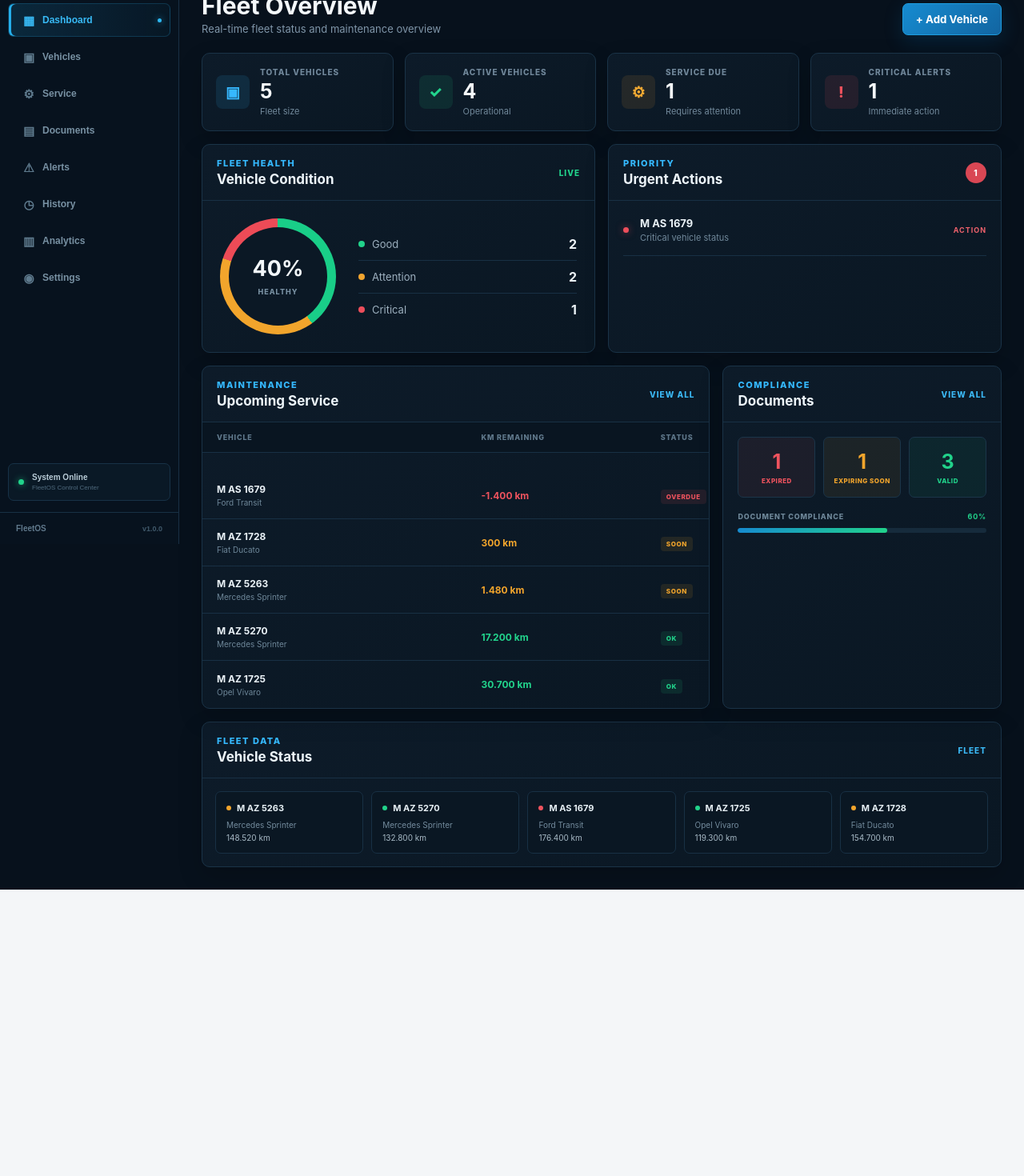
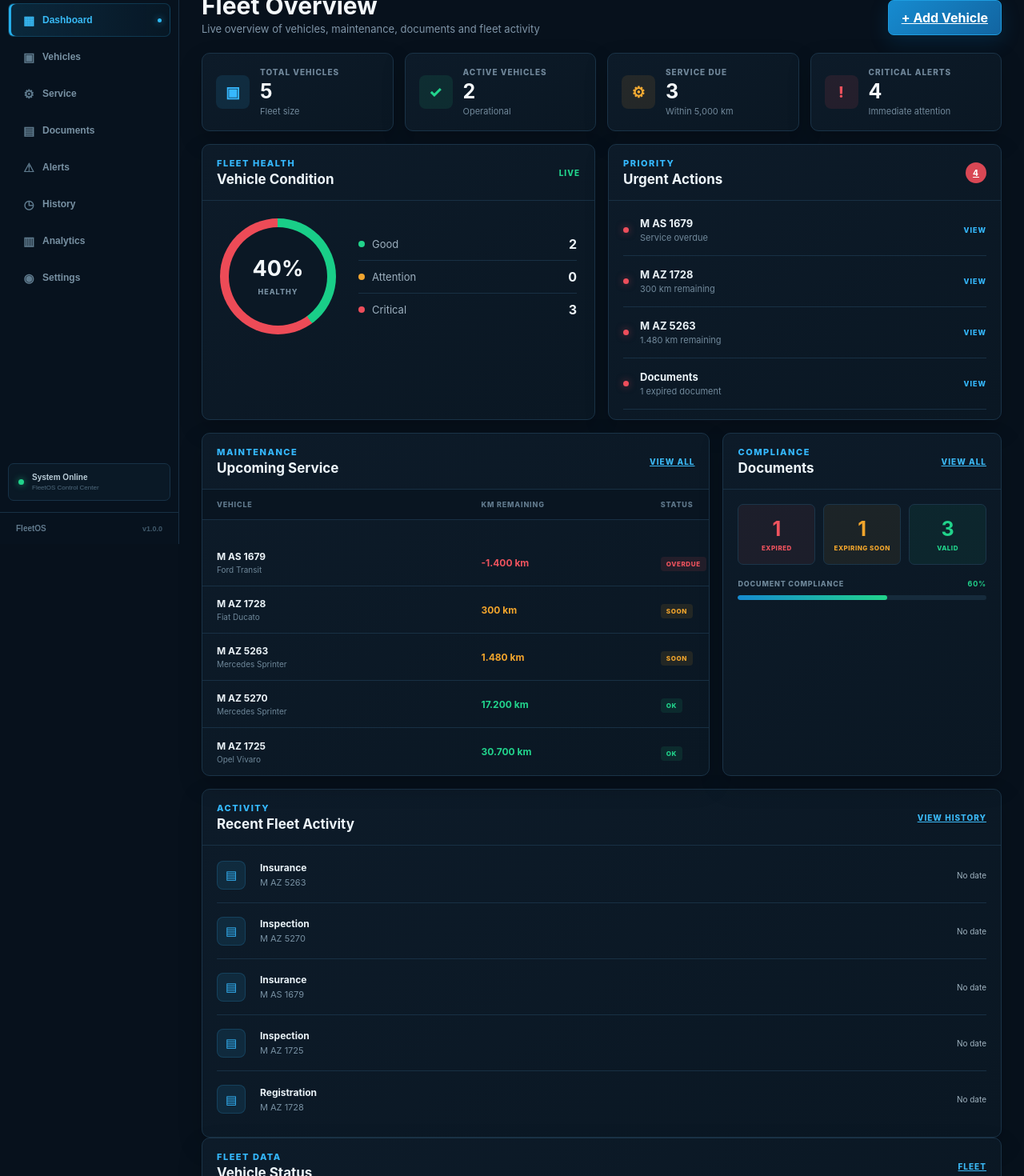
Before and after one commit to johnny1978m/FleetOS, a React (Vite) app in the folder fleetos-react/: page / in a window 1280 px wide. Shown: the part 120-1590 px from the top of the page at 80% size. Before the commit the page ends 1232 px from the top, so only its background shows below. Built offline with nearby package versions, Linux system fonts and the light colour scheme.

Commit message:
Improve dynamic fleet dashboard

```diff
--- a/fleetos-react/src/pages/Dashboard/Dashboard.css
+++ b/fleetos-react/src/pages/Dashboard/Dashboard.css
@@ -632,3 +632,128 @@
     display: none;
   }
 }
+
+/* Recent Fleet Activity */
+.recent-activity-list {
+  padding: 2px 18px 12px;
+}
+
+.recent-activity-item {
+  display: grid;
+  grid-template-columns: 40px 1fr auto;
+  align-items: center;
+  gap: 14px;
+  min-height: 70px;
+  padding: 10px 0;
+  border-bottom: 1px solid #183044;
+}
+
+.recent-activity-item:last-child {
+  border-bottom: 0;
+}
+
+.activity-type {
+  width: 36px;
+  height: 36px;
+  display: grid;
+  place-items: center;
+  border-radius: 8px;
+  background: rgba(53, 185, 255, 0.1);
+  border: 1px solid rgba(53, 185, 255, 0.16);
+}
+
+.activity-type span {
+  color: #35b9ff;
+  font-size: 15px;
+}
+
+.activity-info {
+  min-width: 0;
+}
+
+.activity-info strong,
+.activity-info span {
+  display: block;
+}
+
+.activity-info strong {
+  color: #e9f2f7;
+  font-size: 12px;
+  font-weight: 700;
+  overflow: hidden;
+  text-overflow: ellipsis;
+  white-space: nowrap;
+}
+
+.activity-info span {
+  margin-top: 4px;
+  color: #7891a3;
+  font-size: 11px;
+}
+
+.activity-meta {
+  min-width: 90px;
+  text-align: right;
+}
+
+.activity-meta span,
+.activity-meta small {
+  display: block;
+}
+
+.activity-meta span {
+  color: #9fb2bf;
+  font-size: 10px;
+}
+
+.activity-meta small {
+  margin-top: 4px;
+  color: #35b9ff;
+  font-size: 10px;
+  font-weight: 700;
+}
+
+.empty-activity {
+  min-height: 120px;
+  display: flex;
+  flex-direction: column;
+  align-items: center;
+  justify-content: center;
+  gap: 5px;
+  color: #dce7ed;
+}
+
+.empty-activity strong {
+  font-size: 13px;
+}
+
+.empty-activity span {
+  color: #71899b;
+  font-size: 11px;
+}
+
+.action-item a {
+  color: #35b9ff;
+  font-size: 9px;
+  font-weight: 800;
+  letter-spacing: 1px;
+  text-decoration: none;
+}
+
+.action-item a:hover,
+.panel-link:hover {
+  color: #8adfff;
+  text-decoration: none;
+}
+
+@media (max-width: 560px) {
+  .recent-activity-item {
+    grid-template-columns: 36px 1fr;
+  }
+
+  .activity-meta {
+    grid-column: 2;
+    min-width: 0;
+    text-align: left;
+  }
+}
--- a/fleetos-react/src/pages/Dashboard/Dashboard.jsx
+++ b/fleetos-react/src/pages/Dashboard/Dashboard.jsx
@@ -1,120 +1,332 @@
 import { useMemo } from "react";
+import { Link } from "react-router-dom";
 import { useFleet } from "../../context/useFleet";
 import "./Dashboard.css";
 
 function Dashboard() {
   const { vehicles, documents } = useFleet();
 
+  const serviceHistory = useMemo(() => {
+    try {
+      return JSON.parse(localStorage.getItem("fleetos-service-history") || "[]");
+    } catch {
+      return [];
+    }
+  }, []);
+
+  const getRemaining = (vehicle) => {
+    const service = Number(vehicle.serviceKm) - Number(vehicle.km);
+    const oil = Number(vehicle.oilKm) - Number(vehicle.km);
+    return Math.min(service, oil);
+  };
+
   const stats = useMemo(() => {
-    const good = vehicles.filter((v) => v.status === "Good").length;
-    const attention = vehicles.filter((v) => v.status === "Attention").length;
-    const critical = vehicles.filter((v) => v.status === "Critical").length;
-    const serviceDue = vehicles.filter((v) => Number(v.serviceKm) <= Number(v.km) || Number(v.oilKm) <= Number(v.km)).length;
-    const active = vehicles.length - critical;
-    const expired = documents.filter((d) => d.status === "Expired").length;
-    const expiring = documents.filter((d) => d.status === "Attention").length;
+    let good = 0;
+    let attention = 0;
+    let critical = 0;
 
-    return { good, attention, critical, serviceDue, active, expired, expiring };
+    vehicles.forEach((vehicle) => {
+      const remaining = getRemaining(vehicle);
+
+      if (vehicle.status === "Critical" || remaining <= 2000) {
+        critical += 1;
+      } else if (vehicle.status === "Attention" || remaining <= 5000) {
+        attention += 1;
+      } else {
+        good += 1;
+      }
+    });
+
+    const serviceDue = vehicles.filter(
+      (vehicle) => getRemaining(vehicle) <= 5000,
+    ).length;
+
+    const expired = documents.filter(
+      (document) => document.status === "Expired",
+    ).length;
+
+    const expiring = documents.filter(
+      (document) => document.status === "Attention",
+    ).length;
+
+    const active = Math.max(vehicles.length - critical, 0);
+
+    return {
+      good,
+      attention,
+      critical,
+      serviceDue,
+      expired,
+      expiring,
+      active,
+    };
   }, [vehicles, documents]);
 
   const upcoming = useMemo(() => {
     return vehicles
-      .map((v) => ({
-        ...v,
-        remaining: Math.min(Number(v.serviceKm) - Number(v.km), Number(v.oilKm) - Number(v.km)),
+      .map((vehicle) => ({
+        ...vehicle,
+        remaining: getRemaining(vehicle),
       }))
       .sort((a, b) => a.remaining - b.remaining)
       .slice(0, 5);
   }, [vehicles]);
 
-  const health = vehicles.length ? Math.round((stats.good / vehicles.length) * 100) : 0;
-  const urgentVehicles = vehicles.filter(
-    (v) =>
-      v.status === "Critical" ||
-      Number(v.serviceKm) <= Number(v.km) ||
-      Number(v.oilKm) <= Number(v.km),
-  ).slice(0, 4);
+  const urgentVehicles = useMemo(() => {
+    return vehicles
+      .map((vehicle) => ({
+        ...vehicle,
+        remaining: getRemaining(vehicle),
+      }))
+      .filter(
+        (vehicle) =>
+          vehicle.status === "Critical" || vehicle.remaining <= 5000,
+      )
+      .sort((a, b) => a.remaining - b.remaining)
+      .slice(0, 5);
+  }, [vehicles]);
 
-  const validDocuments = documents.length - stats.expired - stats.expiring;
+  const validDocuments = Math.max(
+    documents.length - stats.expired - stats.expiring,
+    0,
+  );
+
   const documentCompliance = documents.length
     ? Math.round((validDocuments / documents.length) * 100)
     : 100;
+
+  const health = vehicles.length
+    ? Math.round((stats.good / vehicles.length) * 100)
+    : 0;
+
+  const recentActivity = useMemo(() => {
+    const historyEvents = serviceHistory.map((item, index) => ({
+      id: `service-${item.id || index}`,
+      type: "Service",
+      vehicle: item.registration || item.vehicle || "Vehicle",
+      date: item.date || item.createdAt || "",
+      description:
+        item.notes ||
+        item.serviceType ||
+        "Service record added",
+      km: item.km,
+    }));
+
+    const documentEvents = documents.map((document, index) => ({
+      id: `document-${document.id || index}`,
+      type: "Document",
+      vehicle:
+        document.registration ||
+        document.vehicle ||
+        "Fleet",
+      date:
+        document.updatedAt ||
+        document.createdAt ||
+        document.expiryDate ||
+        "",
+      description:
+        document.name ||
+        document.type ||
+        "Document updated",
+    }));
+
+    return [...historyEvents, ...documentEvents]
+      .sort((a, b) => {
+        const dateA = new Date(a.date || 0).getTime();
+        const dateB = new Date(b.date || 0).getTime();
+        return dateB - dateA;
+      })
+      .slice(0, 6);
+  }, [serviceHistory, documents]);
+
+  const formatDate = (value) => {
+    if (!value) return "No date";
+
+    const date = new Date(value);
+
+    if (Number.isNaN(date.getTime())) {
+      return String(value);
+    }
+
+    return date.toLocaleDateString("de-DE");
+  };
 
   return (
     <div className="dashboard-page">
       <div className="dashboard-hero">
         <div>
-          <div className="dashboard-eyebrow">FLEETOS CONTROL CENTER</div>
+          <div className="dashboard-eyebrow">
+            FLEETOS CONTROL CENTER
+          </div>
           <h1>Fleet Overview</h1>
-          <p>Real-time fleet status and maintenance overview</p>
+          <p>
+            Live overview of vehicles, maintenance, documents and fleet activity
+          </p>
         </div>
-        <button type="button" className="dashboard-primary-button">
+
+        <Link
+          to="/vehicles"
+          className="dashboard-primary-button"
+        >
           + Add Vehicle
-        </button>
+        </Link>
       </div>
 
       <section className="dashboard-kpis">
         <div className="dashboard-kpi">
           <div className="kpi-icon">▣</div>
-          <div><span>TOTAL VEHICLES</span><strong>{vehicles.length}</strong><small>Fleet size</small></div>
+          <div>
+            <span>TOTAL VEHICLES</span>
+            <strong>{vehicles.length}</strong>
+            <small>Fleet size</small>
+          </div>
         </div>
+
         <div className="dashboard-kpi">
           <div className="kpi-icon kpi-green">✓</div>
-          <div><span>ACTIVE VEHICLES</span><strong>{stats.active}</strong><small>Operational</small></div>
+          <div>
+            <span>ACTIVE VEHICLES</span>
+            <strong>{stats.active}</strong>
+            <small>Operational</small>
+          </div>
         </div>
+
         <div className="dashboard-kpi">
           <div className="kpi-icon kpi-orange">⚙</div>
-          <div><span>SERVICE DUE</span><strong>{stats.serviceDue}</strong><small>Requires attention</small></div>
+          <div>
+            <span>SERVICE DUE</span>
+            <strong>{stats.serviceDue}</strong>
+            <small>Within 5,000 km</small>
+          </div>
         </div>
+
         <div className="dashboard-kpi">
           <div className="kpi-icon kpi-red">!</div>
-          <div><span>CRITICAL ALERTS</span><strong>{stats.critical}</strong><small>Immediate action</small></div>
+          <div>
+            <span>CRITICAL ALERTS</span>
+            <strong>{stats.critical + stats.expired}</strong>
+            <small>Immediate attention</small>
+          </div>
         </div>
       </section>
 
       <div className="dashboard-main-grid">
         <section className="dashboard-panel">
           <div className="panel-heading">
-            <div><div className="panel-kicker">FLEET HEALTH</div><h2>Vehicle Condition</h2></div>
+            <div>
+              <div className="panel-kicker">FLEET HEALTH</div>
+              <h2>Vehicle Condition</h2>
+            </div>
+
             <span className="panel-live">LIVE</span>
           </div>
+
           <div className="health-content">
             <div
               className="health-ring"
               style={{
-                background: `conic-gradient(#19ce88 0deg ${stats.good * 360 / Math.max(vehicles.length, 1)}deg, #f2a52c ${stats.good * 360 / Math.max(vehicles.length, 1)}deg ${(stats.good + stats.attention) * 360 / Math.max(vehicles.length, 1)}deg, #ed4b57 ${(stats.good + stats.attention) * 360 / Math.max(vehicles.length, 1)}deg 360deg)`,
+                background: `conic-gradient(
+                  #19ce88 0deg ${(stats.good * 360) / Math.max(vehicles.length, 1)}deg,
+                  #f2a52c ${(stats.good * 360) / Math.max(vehicles.length, 1)}deg ${((stats.good + stats.attention) * 360) / Math.max(vehicles.length, 1)}deg,
+                  #ed4b57 ${((stats.good + stats.attention) * 360) / Math.max(vehicles.length, 1)}deg 360deg
+                )`,
               }}
             >
-              <div className="health-ring-inner"><strong>{health}%</strong><span>HEALTHY</span></div>
+              <div className="health-ring-inner">
+                <strong>{health}%</strong>
+                <span>HEALTHY</span>
+              </div>
             </div>
+
             <div className="health-list">
-              <div><span className="health-label"><i className="dot green"></i>Good</span><strong>{stats.good}</strong></div>
-              <div><span className="health-label"><i className="dot orange"></i>Attention</span><strong>{stats.attention}</strong></div>
-              <div><span className="health-label"><i className="dot red"></i>Critical</span><strong>{stats.critical}</strong></div>
+              <div>
+                <span className="health-label">
+                  <i className="dot green"></i>
+                  Good
+                </span>
+                <strong>{stats.good}</strong>
+              </div>
+
+              <div>
+                <span className="health-label">
+                  <i className="dot orange"></i>
+                  Attention
+                </span>
+                <strong>{stats.attention}</strong>
+              </div>
+
+              <div>
+                <span className="health-label">
+                  <i className="dot red"></i>
+                  Critical
+                </span>
+                <strong>{stats.critical}</strong>
+              </div>
             </div>
           </div>
         </section>
 
         <section className="dashboard-panel">
           <div className="panel-heading">
-            <div><div className="panel-kicker">PRIORITY</div><h2>Urgent Actions</h2></div>
-            <span className="alert-count">{urgentVehicles.length}</span>
+            <div>
+              <div className="panel-kicker">PRIORITY</div>
+              <h2>Urgent Actions</h2>
+            </div>
+
+            <Link to="/alerts" className="alert-count">
+              {urgentVehicles.length + stats.expired}
+            </Link>
           </div>
+
           <div className="action-list">
             {urgentVehicles.map((vehicle) => (
               <div className="action-item" key={vehicle.id}>
-                <i className="action-status red"></i>
+                <i
+                  className={`action-status ${
+                    vehicle.remaining <= 2000 ||
+                    vehicle.status === "Critical"
+                      ? "red"
+                      : "orange"
+                  }`}
+                ></i>
+
                 <div>
                   <strong>{vehicle.registration}</strong>
-                  <span>{vehicle.status === "Critical" ? "Critical vehicle status" : "Service or oil change due"}</span>
+                  <span>
+                    {vehicle.remaining <= 0
+                      ? "Service overdue"
+                      : `${vehicle.remaining.toLocaleString("de-DE")} km remaining`}
+                  </span>
                 </div>
-                <b>ACTION</b>
+
+                <Link to="/alerts">VIEW</Link>
               </div>
             ))}
-            {urgentVehicles.length === 0 && (
+
+            {stats.expired > 0 && (
+              <div className="action-item">
+                <i className="action-status red"></i>
+
+                <div>
+                  <strong>Documents</strong>
+                  <span>
+                    {stats.expired} expired document
+                    {stats.expired !== 1 ? "s" : ""}
+                  </span>
+                </div>
+
+                <Link to="/documents">VIEW</Link>
+              </div>
+            )}
+
+            {urgentVehicles.length === 0 && stats.expired === 0 && (
               <div className="empty-action">
                 <span>✓</span>
-                <div><strong>No urgent actions</strong><small>Fleet is currently within service limits</small></div>
+
+                <div>
+                  <strong>No urgent actions</strong>
+                  <small>Fleet is currently within service limits</small>
+                </div>
               </div>
             )}
           </div>
@@ -124,20 +336,74 @@ function Dashboard() {
       <div className="dashboard-bottom-grid">
         <section className="dashboard-panel">
           <div className="panel-heading">
-            <div><div className="panel-kicker">MAINTENANCE</div><h2>Upcoming Service</h2></div>
-            <span className="panel-link">VIEW ALL</span>
+            <div>
+              <div className="panel-kicker">MAINTENANCE</div>
+              <h2>Upcoming Service</h2>
+            </div>
+
+            <Link to="/service" className="panel-link">
+              VIEW ALL
+            </Link>
           </div>
+
           <div className="service-table">
-            <div className="service-row service-header"><span>VEHICLE</span><span>KM REMAINING</span><span>STATUS</span><span>TYPE</span></div>
+            <div className="service-row service-header">
+              <span>VEHICLE</span>
+              <span>KM REMAINING</span>
+              <span>STATUS</span>
+              <span>TYPE</span>
+            </div>
+
             {upcoming.map((vehicle) => {
               const overdue = vehicle.remaining <= 0;
-              const soon = vehicle.remaining > 0 && vehicle.remaining <= 5000;
+              const soon =
+                vehicle.remaining > 0 && vehicle.remaining <= 5000;
+
               return (
                 <div className="service-row" key={vehicle.id}>
-                  <span className="vehicle-cell"><strong>{vehicle.registration}</strong><small>{vehicle.brand} {vehicle.model}</small></span>
-                  <span className={overdue ? "remaining critical" : soon ? "remaining warning" : "remaining"}>{vehicle.remaining.toLocaleString("de-DE")} km</span>
-                  <span><em className={`status-pill ${overdue ? "red" : soon ? "orange" : "green"}`}>{overdue ? "OVERDUE" : soon ? "SOON" : "OK"}</em></span>
-                  <span>{Number(vehicle.serviceKm) <= Number(vehicle.oilKm) ? "SERVICE" : "OIL"}</span>
+                  <span className="vehicle-cell">
+                    <strong>{vehicle.registration}</strong>
+                    <small>
+                      {vehicle.brand} {vehicle.model}
+                    </small>
+                  </span>
+
+                  <span
+                    className={
+                      overdue
+                        ? "remaining critical"
+                        : soon
+                          ? "remaining warning"
+                          : "remaining"
+                    }
+                  >
+                    {vehicle.remaining.toLocaleString("de-DE")} km
+                  </span>
+
+                  <span>
+                    <em
+                      className={`status-pill ${
+                        overdue
+                          ? "red"
+                          : soon
+                            ? "orange"
+                            : "green"
+                      }`}
+                    >
+                      {overdue
+                        ? "OVERDUE"
+                        : soon
+                          ? "SOON"
+                          : "OK"}
+                    </em>
+                  </span>
+
+                  <span>
+                    {Number(vehicle.serviceKm) <=
+                    Number(vehicle.oilKm)
+                      ? "SERVICE"
+                      : "OIL"}
+                  </span>
                 </div>
               );
             })}
@@ -146,32 +412,126 @@ function Dashboard() {
 
         <section className="dashboard-panel">
           <div className="panel-heading">
-            <div><div className="panel-kicker">COMPLIANCE</div><h2>Documents</h2></div>
-            <span className="panel-link">VIEW ALL</span>
+            <div>
+              <div className="panel-kicker">COMPLIANCE</div>
+              <h2>Documents</h2>
+            </div>
+
+            <Link to="/documents" className="panel-link">
+              VIEW ALL
+            </Link>
           </div>
+
           <div className="document-summary">
-            <div className="document-card red"><strong>{stats.expired}</strong><span>EXPIRED</span></div>
-            <div className="document-card orange"><strong>{stats.expiring}</strong><span>EXPIRING SOON</span></div>
-            <div className="document-card green"><strong>{validDocuments}</strong><span>VALID</span></div>
+            <div className="document-card red">
+              <strong>{stats.expired}</strong>
+              <span>EXPIRED</span>
+            </div>
+
+            <div className="document-card orange">
+              <strong>{stats.expiring}</strong>
+              <span>EXPIRING SOON</span>
+            </div>
+
+            <div className="document-card green">
+              <strong>{validDocuments}</strong>
+              <span>VALID</span>
+            </div>
           </div>
+
           <div className="document-progress">
-            <div><span>DOCUMENT COMPLIANCE</span><strong>{documentCompliance}%</strong></div>
-            <div className="progress-track"><span style={{ width: `${documentCompliance}%` }}></span></div>
+            <div>
+              <span>DOCUMENT COMPLIANCE</span>
+              <strong>{documentCompliance}%</strong>
+            </div>
+
+            <div className="progress-track">
+              <span
+                style={{
+                  width: `${documentCompliance}%`,
+                }}
+              ></span>
+            </div>
           </div>
         </section>
       </div>
 
       <section className="dashboard-panel activity-panel">
         <div className="panel-heading">
-          <div><div className="panel-kicker">FLEET DATA</div><h2>Vehicle Status</h2></div>
-          <span className="panel-link">FLEET</span>
+          <div>
+            <div className="panel-kicker">ACTIVITY</div>
+            <h2>Recent Fleet Activity</h2>
+          </div>
+
+          <Link to="/history" className="panel-link">
+            VIEW HISTORY
+          </Link>
         </div>
+
+        {recentActivity.length > 0 ? (
+          <div className="recent-activity-list">
+            {recentActivity.map((event) => (
+              <div className="recent-activity-item" key={event.id}>
+                <div className="activity-type">
+                  <span>{event.type === "Service" ? "⚙" : "▤"}</span>
+                </div>
+
+                <div className="activity-info">
+                  <strong>{event.description}</strong>
+                  <span>{event.vehicle}</span>
+                </div>
+
+                <div className="activity-meta">
+                  <span>{formatDate(event.date)}</span>
+                  {event.km && (
+                    <small>
+                      {Number(event.km).toLocaleString("de-DE")} km
+                    </small>
+                  )}
+                </div>
+              </div>
+            ))}
+          </div>
+        ) : (
+          <div className="empty-activity">
+            <strong>No recent activity</strong>
+            <span>Service and document events will appear here.</span>
+          </div>
+        )}
+      </section>
+
+      <section className="dashboard-panel activity-panel">
+        <div className="panel-heading">
+          <div>
+            <div className="panel-kicker">FLEET DATA</div>
+            <h2>Vehicle Status</h2>
+          </div>
+
+          <Link to="/vehicles" className="panel-link">
+            FLEET
+          </Link>
+        </div>
+
         <div className="activity-grid">
           {vehicles.slice(0, 5).map((vehicle) => (
             <div className="activity-card" key={vehicle.id}>
-              <div className="activity-top"><i className={`mini-status ${vehicle.status.toLowerCase()}`}></i><strong>{vehicle.registration}</strong></div>
-              <span>{vehicle.brand} {vehicle.model}</span>
-              <small>{Number(vehicle.km).toLocaleString("de-DE")} km</small>
+              <div className="activity-top">
+                <i
+                  className={`mini-status ${
+                    vehicle.status?.toLowerCase() || "good"
+                  }`}
+                ></i>
+
+                <strong>{vehicle.registration}</strong>
+              </div>
+
+              <span>
+                {vehicle.brand} {vehicle.model}
+              </span>
+
+              <small>
+                {Number(vehicle.km).toLocaleString("de-DE")} km
+              </small>
             </div>
           ))}
         </div>
```
